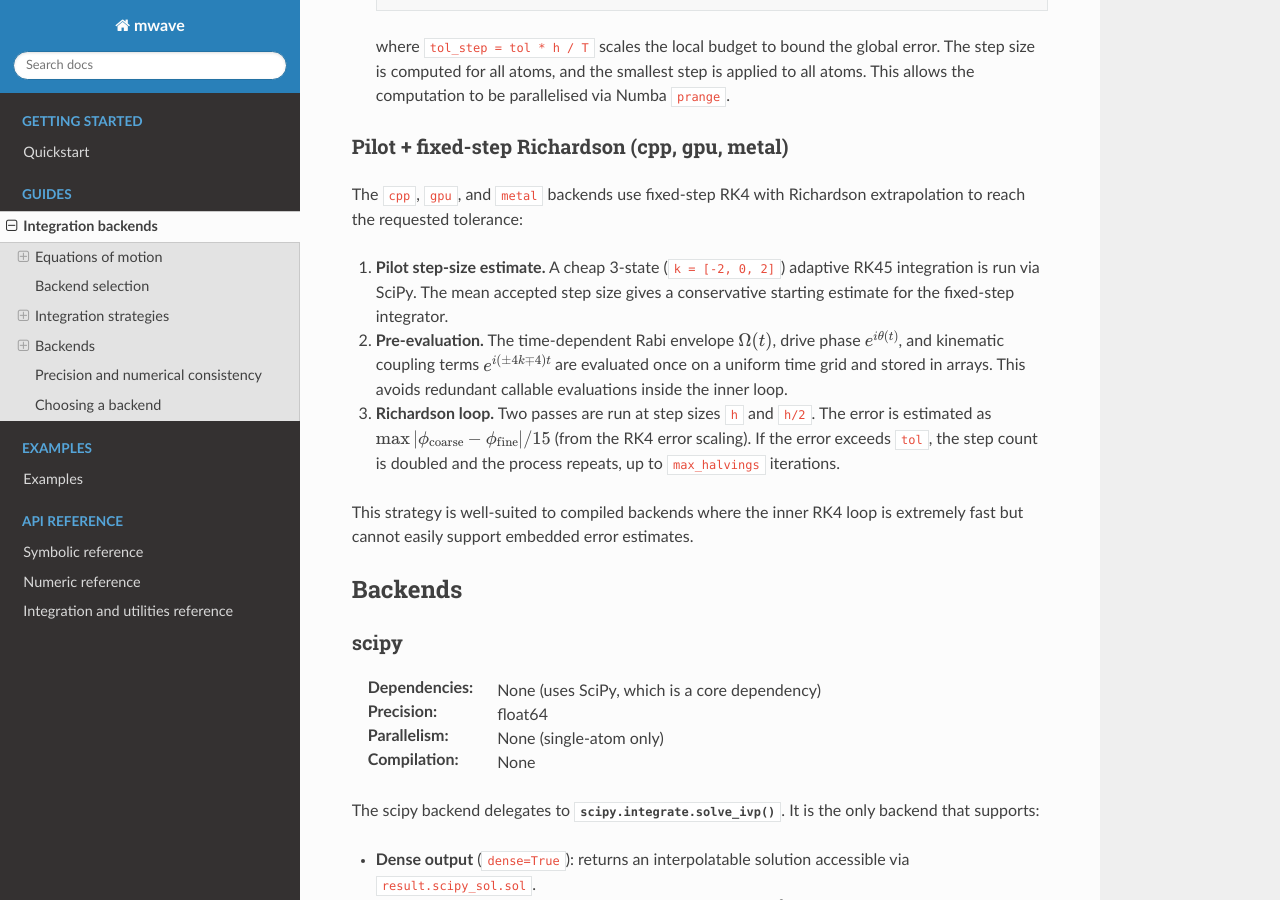
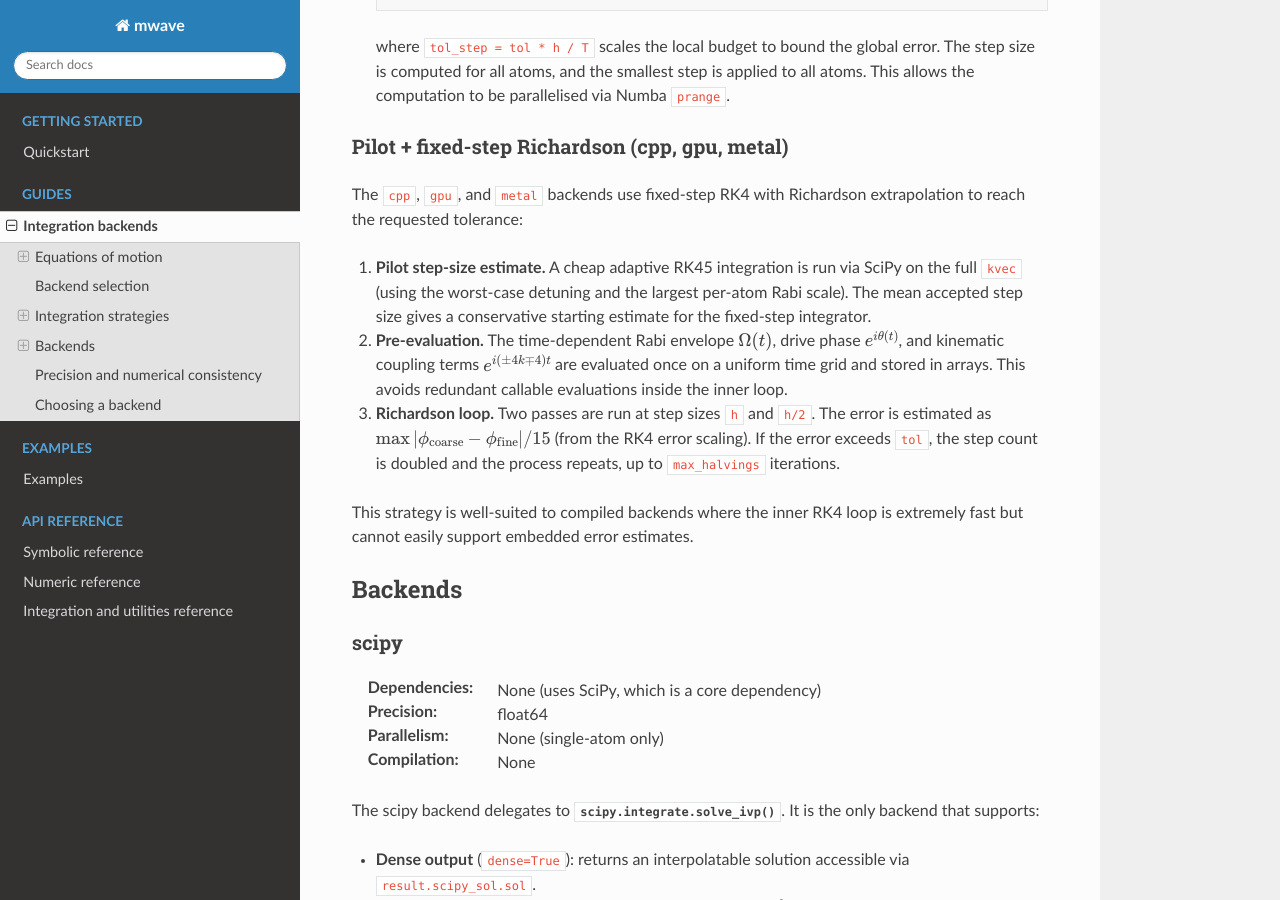
Before and after one commit to jc-roth/mwave, a Sphinx documentation site: the page built from docs/backends.rst, in a window 1280 px wide and 900 px high, scrolled down 2371 px. Built offline with Sphinx 7.4.7 and the Read the Docs theme 3.1.0, drawn with Linux system fonts in a browser that asks for light colours; pages that are not in the unit, such as notebooks, are missing from menus.

Commit message:
updated pilot integration note

```diff
--- a/docs/backends.rst
+++ b/docs/backends.rst
@@ -86,7 +86,7 @@ Pilot + fixed-step Richardson (cpp, gpu, metal)
 
 The ``cpp``, ``gpu``, and ``metal`` backends use fixed-step RK4 with Richardson extrapolation to reach the requested tolerance:
 
-1. **Pilot step-size estimate.** A cheap 3-state (``k = [-2, 0, 2]``) adaptive RK45 integration is run via SciPy. The mean accepted step size gives a conservative starting estimate for the fixed-step integrator.
+1. **Pilot step-size estimate.** A cheap adaptive RK45 integration is run via SciPy on the full ``kvec`` (using the worst-case detuning and the largest per-atom Rabi scale). The mean accepted step size gives a conservative starting estimate for the fixed-step integrator.
 
 2. **Pre-evaluation.** The time-dependent Rabi envelope :math:`\Omega(t)`, drive phase :math:`e^{i\theta(t)}`, and kinematic coupling terms :math:`e^{i(\pm 4k \mp 4)t}` are evaluated once on a uniform time grid and stored in arrays. This avoids redundant callable evaluations inside the inner loop.
 
```
